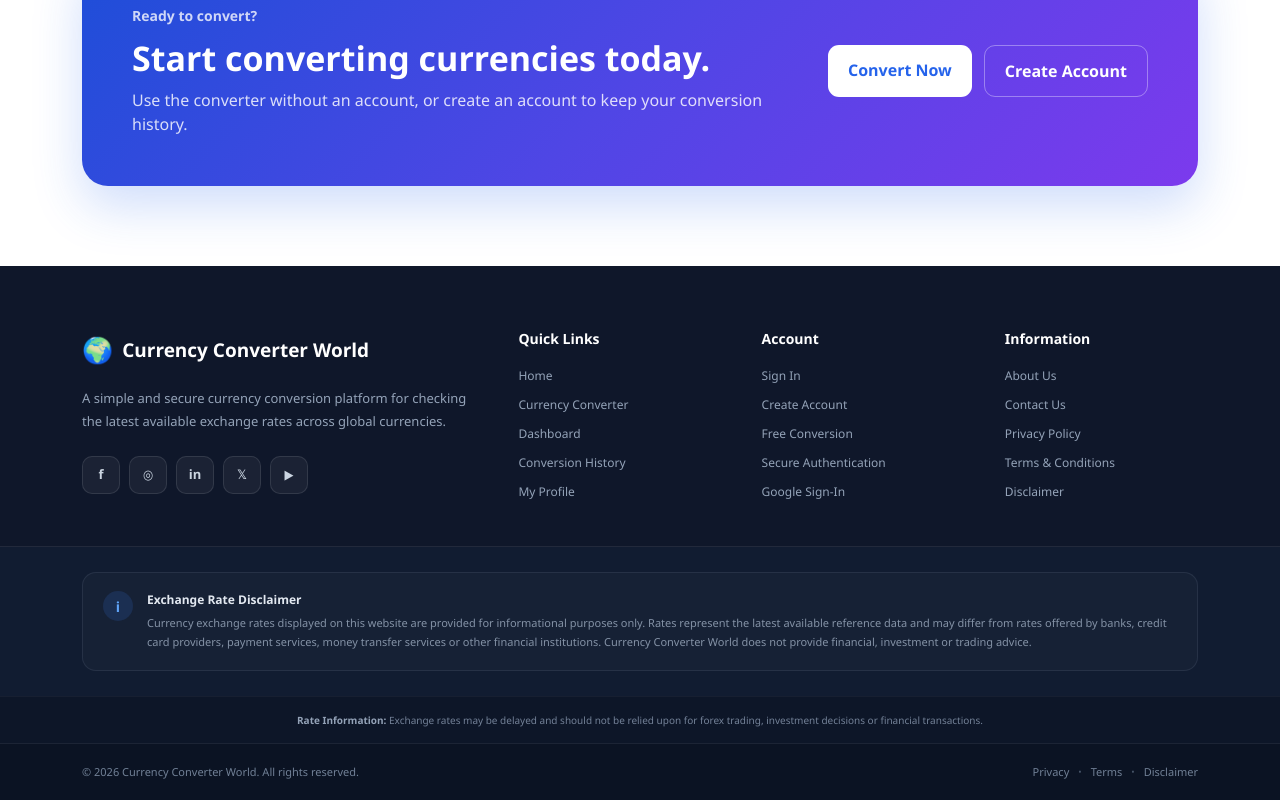
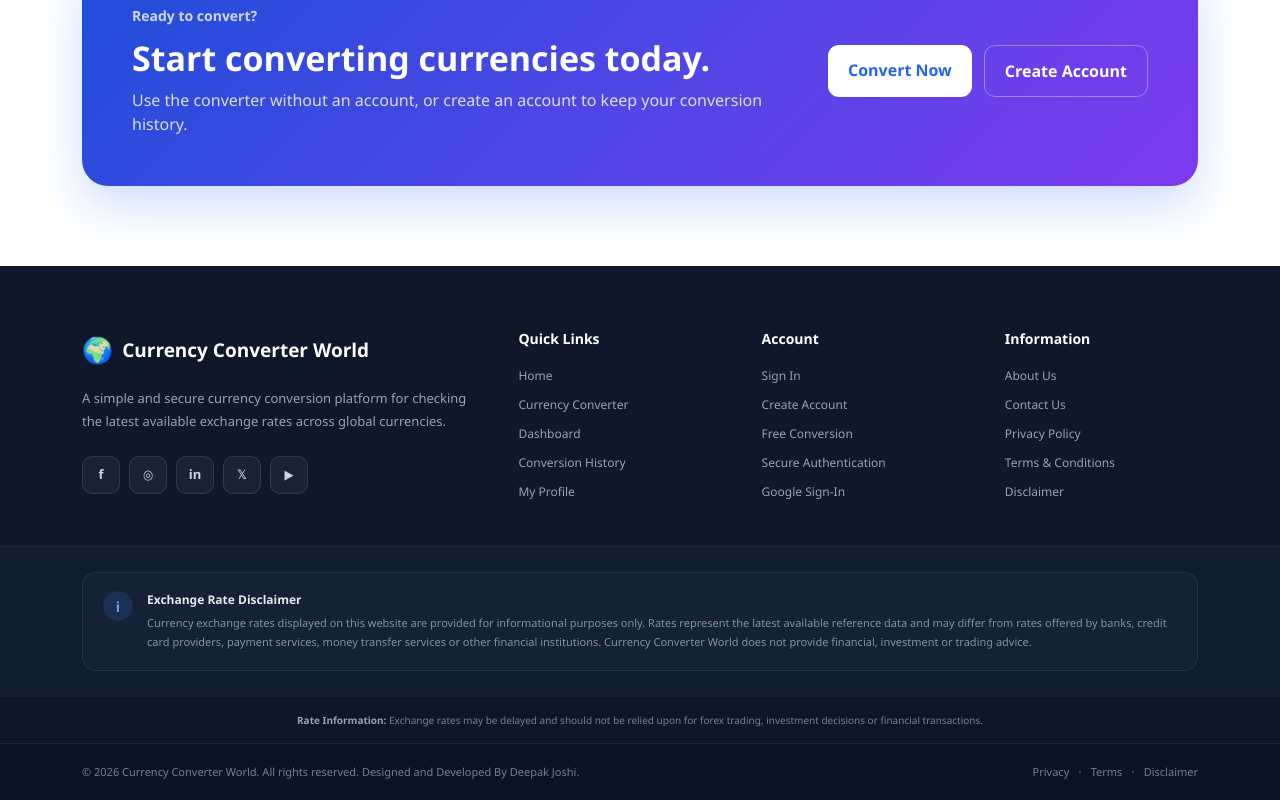
Before and after one commit to write2dcj-spec/CurrencyConverterWorld1, a React (Vite) app in the folder frontend/: page / in a window 1280 px wide. Shown: the part 2507-3307 px from the top of the page. Built offline with nearby package versions, Linux system fonts and the light colour scheme; no server answers.

Commit message:
Update footer to include designer credit
Added designer credit to footer.

```diff
--- a/frontend/src/components/Footer.jsx
+++ b/frontend/src/components/Footer.jsx
@@ -301,10 +301,12 @@ function Footer() {
 
                     <div className="footer-bottom-content">
 
-                        <p>
-                            © {currentYear} Currency Converter World.
-                            All rights reserved.
-                        </p>
+                       <p>
+                        © {currentYear} Currency Converter World.
+                         All rights reserved.
+                         {" "}
+                       Designed and Developed By Deepak Joshi.
+                         </p>
 
 
                         <div className="footer-bottom-links">
```
